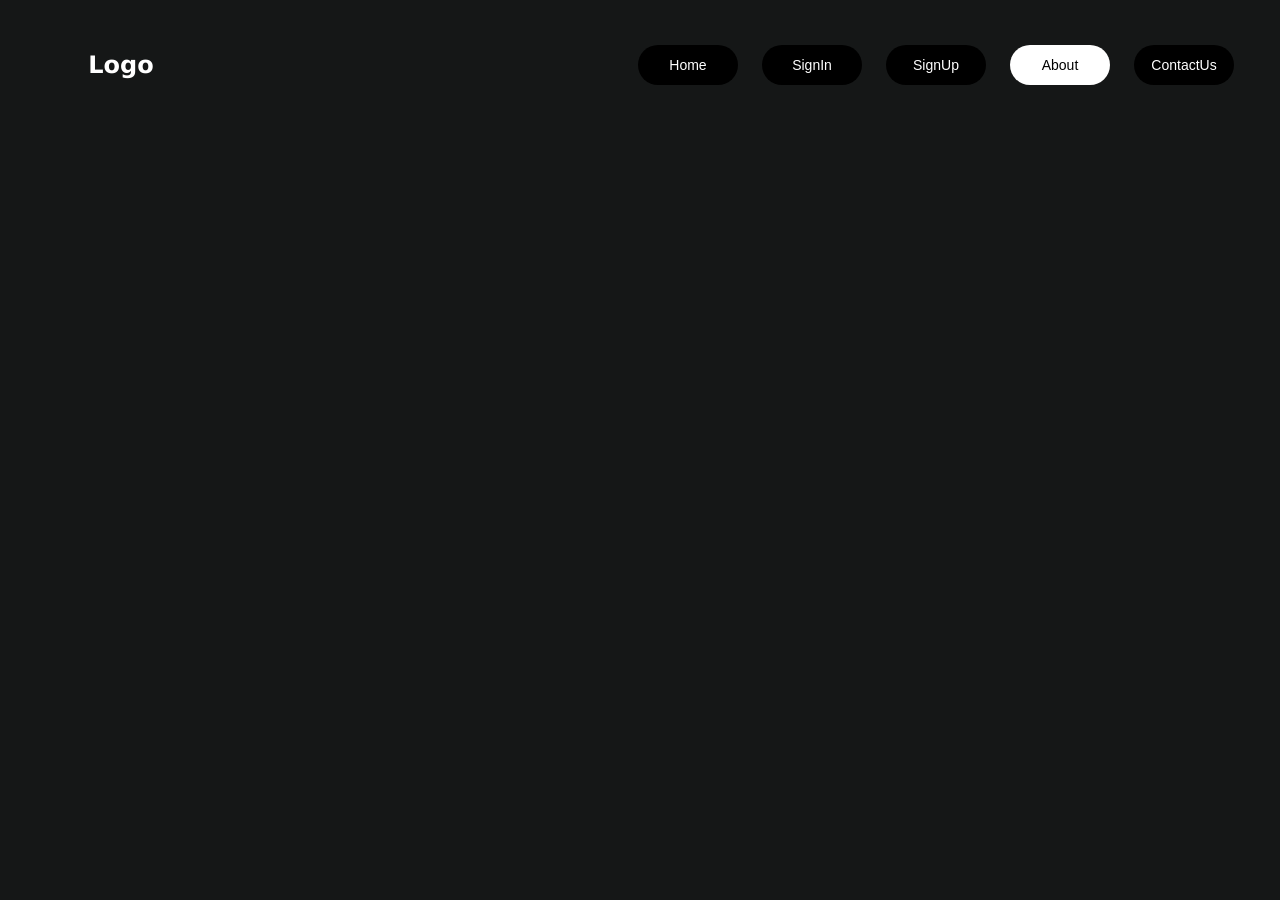
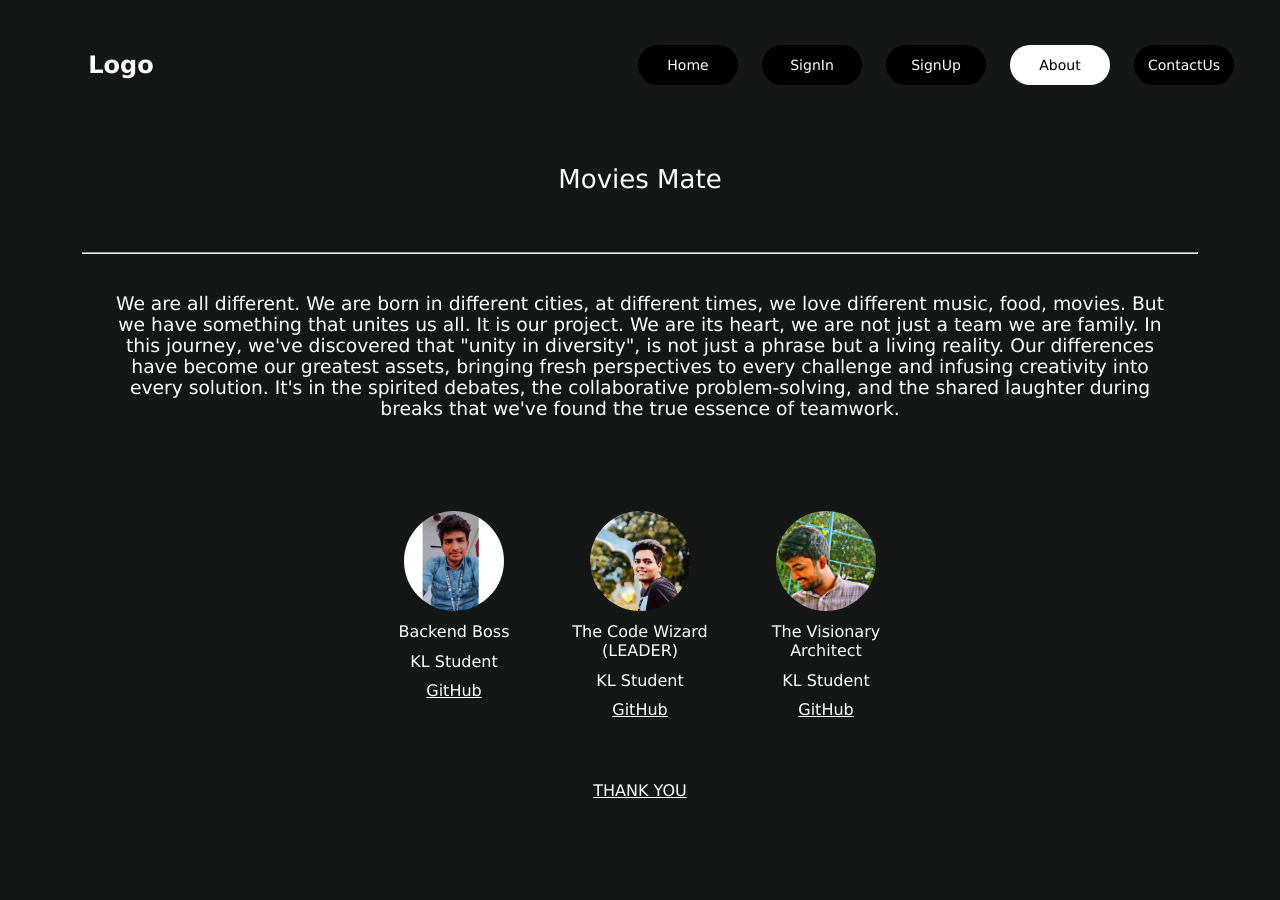
Before and after one commit to AzmatullaKhan/Movie_TV_Show_Recommendation_System, a Django app: page /about in a window 1280 px wide. Run offline with Django 5.2, Linux system fonts and the light colour scheme.

Commit message:
About page is done

```diff
--- a/Movie_TV_Show_Recommendation_System/settings.py
+++ b/Movie_TV_Show_Recommendation_System/settings.py
@@ -24,6 +24,12 @@ SECRET_KEY = 'django-insecure-)&+o$gzt88^l=e6_jq1f*0hu0i8ypve0+w94$!suz_@qwyubx7
 
 # SECURITY WARNING: don't run with debug turned on in production!
 DEBUG = True
+
+# EMAIL_HOST='smtp.zoho.com'
+# EMAIL_HOST_USER='moviemate999@gmail.com'
+# EMAIL_HOST_PASSWORD='Moviemate@123'
+# EMAIL_PORT=587
+# EMAIL_USE_TLS='django.core.mail.backends.smtp.EmailBackend'
 
 ALLOWED_HOSTS = []
 
--- /dev/null
+++ b/core/static/css/about.css
@@ -0,0 +1,172 @@
+*{
+  font-family:'Lucida Sans', 'Lucida Sans Regular', 'Lucida Grande', 'Lucida Sans Unicode', Geneva, Verdana, sans-serif;
+}
+body{
+    margin:0;
+    font-family:'Lucida Sans', 'Lucida Sans Regular', 'Lucida Grande', 'Lucida Sans Unicode', Geneva, Verdana, sans-serif;
+    overflow: hidden;
+    display: flex;
+    justify-content: center;
+    align-items: center;
+    background-color: black;
+    color: #fff;
+}
+body::-webkit-scrollbar{
+    display: none;
+}
+.main{
+    background-color: rgb(21, 23, 23);
+    height:900px;
+    width: 1500px;
+    box-sizing: border-box;
+    padding:22px;
+    /* border:1px solid #fff; */
+    overflow: hidden;
+    box-sizing: border-box;
+}
+
+.about-main{
+  height:700px;
+  width:100%;
+  padding:0 60px;
+  box-sizing: border-box;
+  text-align: center;
+}
+.about-head{
+  font-size: 26px;
+  text-align: center;
+  font-weight:500px;
+  padding:40px
+}
+.about-mini-main{
+  width: 100%;
+  height:750px;
+  display: flex;
+  flex-direction: column;
+  align-items: center;
+  justify-self: center
+}
+.about-details{
+  height:240px;
+  width:300px;
+  margin: 12px;
+  text-align: center;
+  padding-top:12px;
+  box-sizing: border-box;
+  }
+.about-display{
+  display:flex;
+  justify-content: space-between;
+  padding:30px;
+  width:50%;
+  margin:0 auto;
+}
+h3{
+  font-weight: 1;
+  padding: 20px;
+}
+h1{
+  font-size: 16px;
+  font-weight: 1;
+}
+a{
+  color: #fff;
+}
+h{
+  text-decoration: underline;
+}
+.about-pic1{
+  margin-left: auto;
+  margin-right: auto;
+  height: 100px;
+  width:100px;
+  background-image: url('../images/azmatulla.jpg');
+  background-size: cover;
+  border-radius: 120px;
+}
+.about-pic2{
+  margin-left: auto;
+  margin-right: auto;
+  height: 100px;
+  width:100px;
+  background-image: url('../images/santhosh.jpg');
+  background-size: cover;
+  border-radius: 120px;
+}
+.about-pic3{
+  margin-left: auto;
+  margin-right: auto;
+  height: 100px;
+  width:100px;
+  background-image: url('../images/balaji.jpg');
+  background-size: cover;
+  border-radius: 120px;
+}
+
+/* .about-main{
+background-image: linear-gradient(#84cdf8, #53a7eb , #d0e9f7, #db8c8c);
+height:210vh;
+width:100vw;
+padding:40px;
+box-sizing: border-box;
+display: flex;
+flex-direction: column;
+align-items: center;
+overflow: hidden;
+}
+.about-mini-main{
+width:85%;
+display: flex;
+flex-direction: column;
+align-items: center;
+text-align: center;
+}
+.about-display{
+width:100%;
+display:flex;
+justify-content: space-between;
+padding:30px;
+}
+.about-details{
+height:240px;
+width:300px;
+margin: 12px;
+text-align: center;
+padding-top:12px;
+box-sizing: border-box;
+}
+.about-all{
+border-radius: 200px;
+border: #fff;
+border-style: solid;
+height:200px;
+width:200px;
+margin: 12px;
+}
+.about-pic1{
+margin-left: auto;
+margin-right: auto;
+height: 100px;
+width:100px;
+background-image: url('./images/azmatulla.jpg');
+background-size: cover;
+border-radius: 120px;
+}
+.about-pic2{
+margin-left: auto;
+margin-right: auto;
+height: 100px;
+width:100px;
+background-image: url('./images/santhosh.jpg');
+background-size: cover;
+border-radius: 120px;
+}
+.about-pic3{
+margin-left: auto;
+margin-right: auto;
+height: 100px;
+width:100px;
+background-image: url('./images/balaji.jpg');
+background-size: cover;
+border-radius: 120px;
+} */
--- a/core/templates/about.html
+++ b/core/templates/about.html
@@ -4,7 +4,7 @@
 <head>
     <meta charset="UTF-8">
     <meta name="viewport" content="width=device-width, initial-scale=1.0">
-    <link rel="stylesheet" href="{% static 'css/home.css' %}">
+    <link rel="stylesheet" href="{% static 'css/about.css' %}">
     <link rel="stylesheet" href="{% static 'css/navbar.css' %}">
 </head>
 <body>
@@ -27,6 +27,36 @@
                 <button class="button"><a class="a" href="{% url 'contact' %}">ContactUs</a></button>
             </div>
         </div>
+        <div class="about-main">
+            <h1 class="about-head">Movies Mate</h1>
+            <hr>
+            <h3>We are all different. We are born in different cities, at different times, we love different music, food, movies. But we have something that
+                unites us all. It is our project. We are its heart, we are not just a team we are family. In this journey, we've discovered that "unity in diversity",
+                is not just a phrase but a living reality. Our differences have become our greatest assets, bringing fresh perspectives to every challenge and
+                infusing creativity into every solution. It's in the spirited debates, the collaborative problem-solving, and the shared laughter during
+                breaks that we've found the true essence of teamwork.</h3>
+            <div class="about-display">
+                <div class='about-details'>
+                    <div class='about-pic2'></div>
+                    <h1>Backend Boss</h1>
+                    <h1>KL Student</h1>
+                    <a href='https://github.com/DonthineniSanthosh' class='glow'>GitHub</a>
+                </div>
+                <div class='about-details'>
+                    <div class='about-pic1'></div>
+                    <h1>The Code Wizard    (LEADER)</h1>
+                    <h1>KL Student</h1>
+                    <a href='https://github.com/AzmatullaKhan' class='glow'>GitHub</a>
+                </div>
+                <div class='about-details'>
+                    <div class='about-pic3'></div>
+                    <h1>The Visionary Architect</h1>
+                    <h1>KL Student</h1>
+                    <a href='https://github.com/balajich004' class='glow'>GitHub</a>
+                </div>
+            </div>
+            <h>THANK YOU</h>
+        </div>
     </div>
 </body>
 </html>
--- a/core/templates/contact.html
+++ b/core/templates/contact.html
@@ -4,7 +4,7 @@
 <head>
     <meta charset="UTF-8">
     <meta name="viewport" content="width=device-width, initial-scale=1.0">
-    <link rel="stylesheet" href="{% static 'css/home.css' %}">
+    <link rel="stylesheet" href="{% static 'css/contact.css' %}">
     <link rel="stylesheet" href="{% static 'css/navbar.css' %}">
 </head>
 <body>
@@ -27,6 +27,7 @@
                 <button class="button active"><a class="a" href="{% url 'contact' %}">ContactUs</a></button>
             </div>
         </div>
+
     </div>
 </body>
 </html>
```
Also changed, not shown: core/static/css/contact.css (added, +24 -0 lines), core/static/images/azmatulla.jpg (added), core/static/images/balaji.jpg (added), core/static/images/santhosh.jpg (added).
